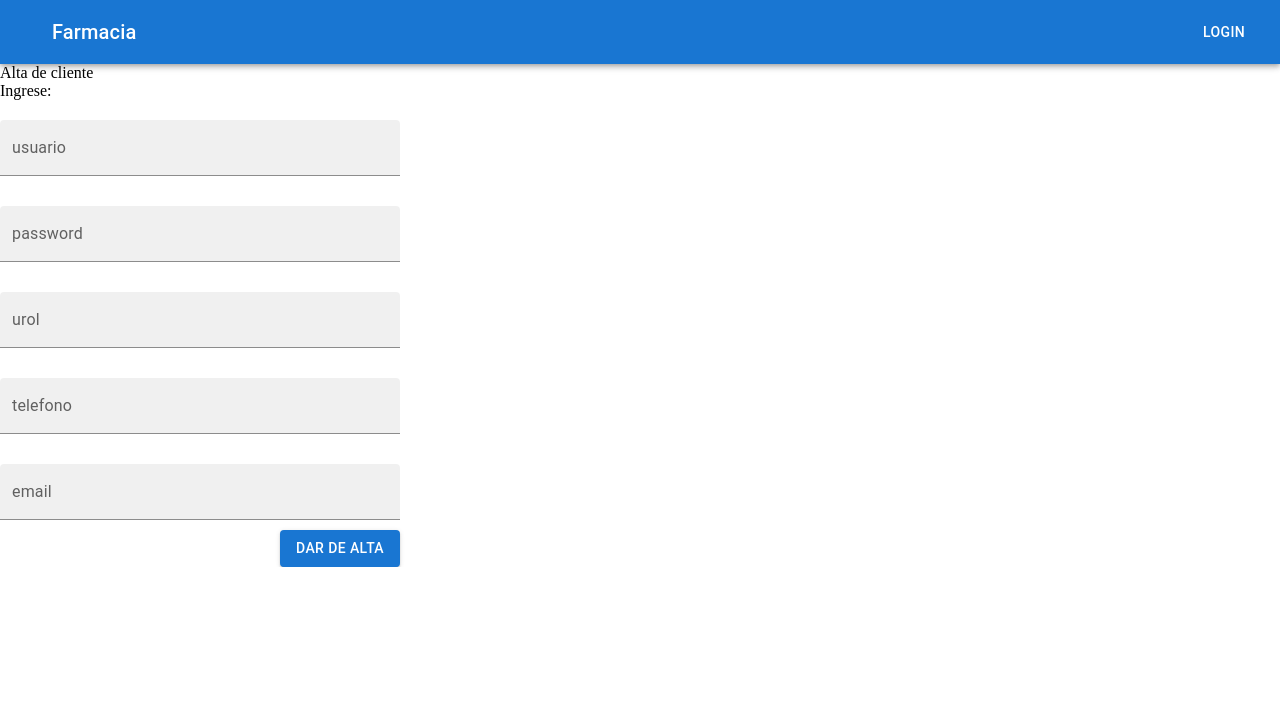
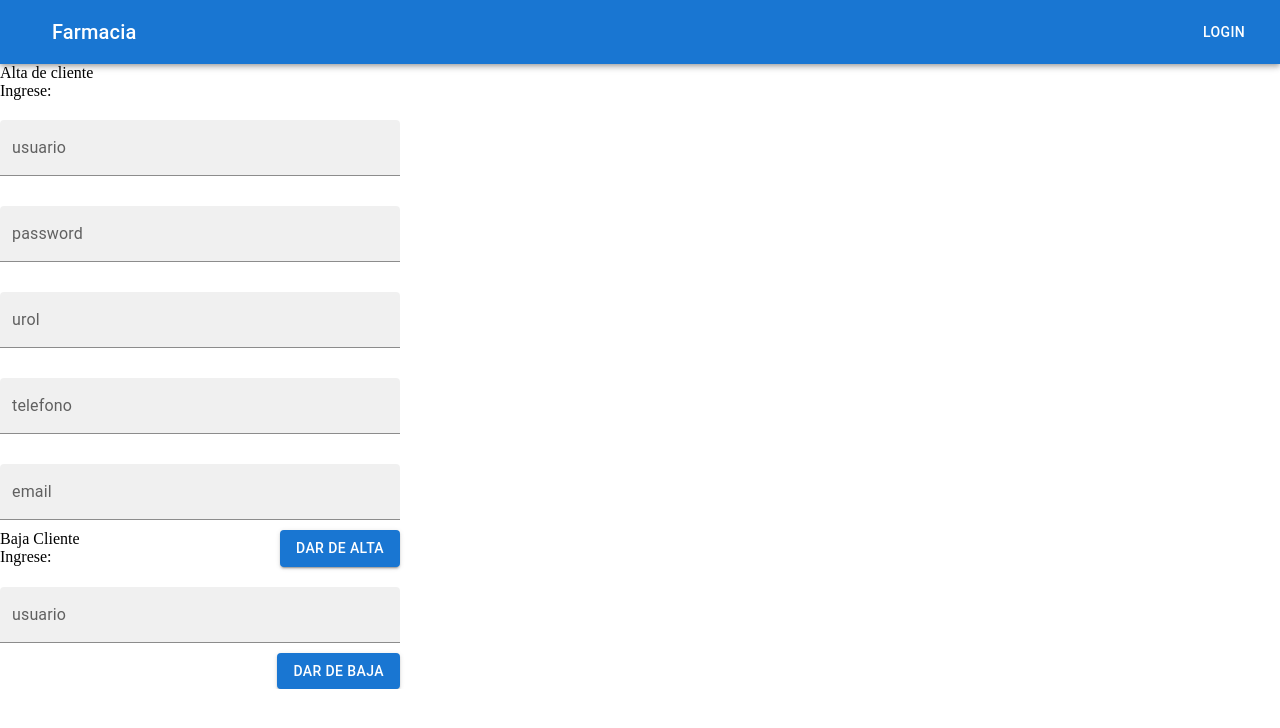
Before and after one commit to Laureanorosales/proyecto1, a Next.js app in the folder proyecto1/: page /register in a window 1280 px wide. Shown: the top 728 px of the page. Built offline with nearby package versions, Linux system fonts and the light colour scheme.

Commit message:
baja cliente front

```diff
--- a/proyecto1/src/pages/api/user.js
+++ b/proyecto1/src/pages/api/user.js
@@ -1,5 +1,6 @@
 import usuario from "@/models/usuario";
 import { dbConnect } from "@/utils/mongoose";
+import httpError from "@/helpers/httpError";
 dbConnect();
 
 export default async (req, res) => {
@@ -16,8 +17,12 @@ export default async (req, res) => {
     case "PUT":
       try {
         const { username } = req.body;
-        await usuario.updateOne({ username }, {  active: false });
-        res.status(200).send({message:'success'})
+        const userEnc = await usuario.findOne({ username });
+        if (!userEnc) {
+          throw new httpError(404, `Usuario no encontrado`);
+        }
+        await usuario.updateOne({ username }, { active: false });
+        res.status(200).send({ message: "success" });
       } catch (err) {
         res.status(err?.status || 500).send({ message: err.message });
       }
--- a/proyecto1/src/pages/register.js
+++ b/proyecto1/src/pages/register.js
@@ -20,19 +20,38 @@ const register = () => {
     tel: "",
     email: "",
   });
-
-  const handleChange = (e) => {
-    setUser({
+  const [userDelete, setUserDelete] = useState({
+    username: "",
+  });
+  const handleChangeDelete = (e) => {
+    setUserDelete({
       ...user,
       [e.target.name]: e.target.value,
     });
   };
 
+  const handleChange = (e) => {
+    setUser({
+      ...userDelete,
+      [e.target.name]: e.target.value,
+    });
+  };
+
+  const handleDelete = async (e) => {
+    try {
+      e.preventDefault();
+      await axios.put("api/user", userDelete);
+      toast.success("Baja realizada con exito!");
+    } catch (err) {
+      console.log(err);
+      toast.error(err.response.data.message);
+    }
+  };
+
   const handleSubmit = async (e) => {
     try {
       e.preventDefault();
-      const usuario = await axios.post("api/user", user);
-      console.log(usuario);
+      await axios.post("api/user", user);
       setUser({
         username: "",
         password: "",
@@ -50,13 +69,14 @@ const register = () => {
   return (
     <div>
       <Navbar />
+      <ToastContainer position="top-center" theme="colored" autoClose={2000} />
       <div>
         <p>Alta de cliente</p>
         <p>Ingrese:</p>
       </div>
-      <di>
+      <div>
         <form onSubmit={handleSubmit}>
-          <Box sx={{width:'400px'}}>
+          <Box sx={{ width: "400px" }}>
             <TextField
               sx={{ width: "100%", marginBottom: "10px", marginTop: "20px" }}
               variant="filled"
@@ -107,7 +127,25 @@ const register = () => {
             </Button>
           </Box>
         </form>
-      </di>
+      </div>
+      <div>
+        <p>Baja Cliente</p>
+        <p>Ingrese:</p>
+        <form onSubmit={handleDelete}>
+          <Box sx={{ width: "400px" }}>
+            <TextField
+              sx={{ width: "100%", marginBottom: "10px", marginTop: "20px" }}
+              variant="filled"
+              label="usuario"
+              id="username"
+              value={userDelete.username}
+              name="username"
+              onChange={handleChangeDelete}
+            />
+            <Button sx={{ float: "right" }} variant="contained" type="submit">Dar de baja</Button>
+          </Box>
+        </form>
+      </div>
     </div>
   );
 };
```
